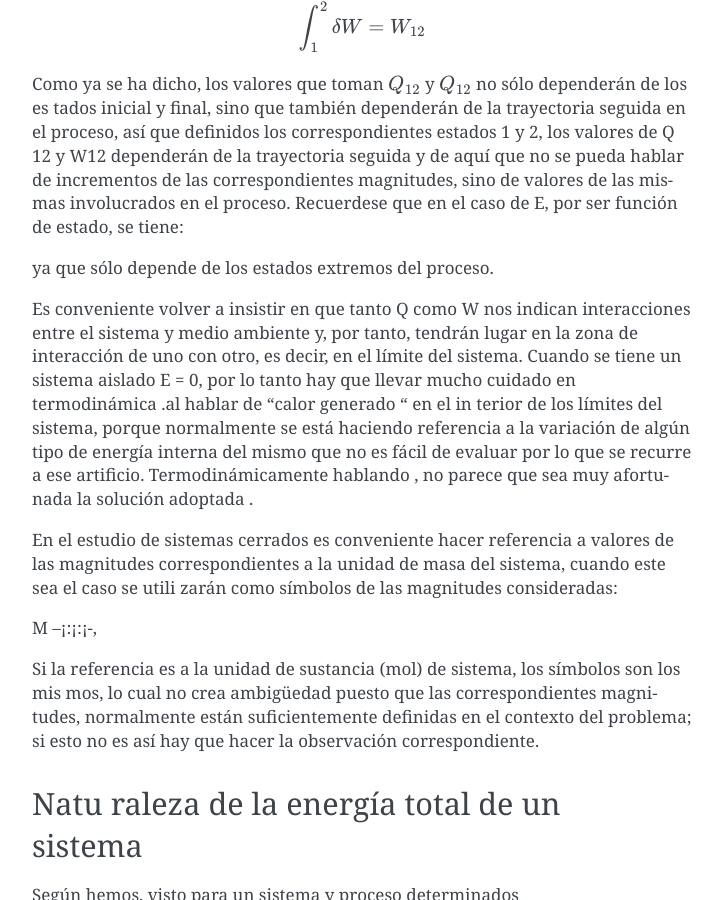
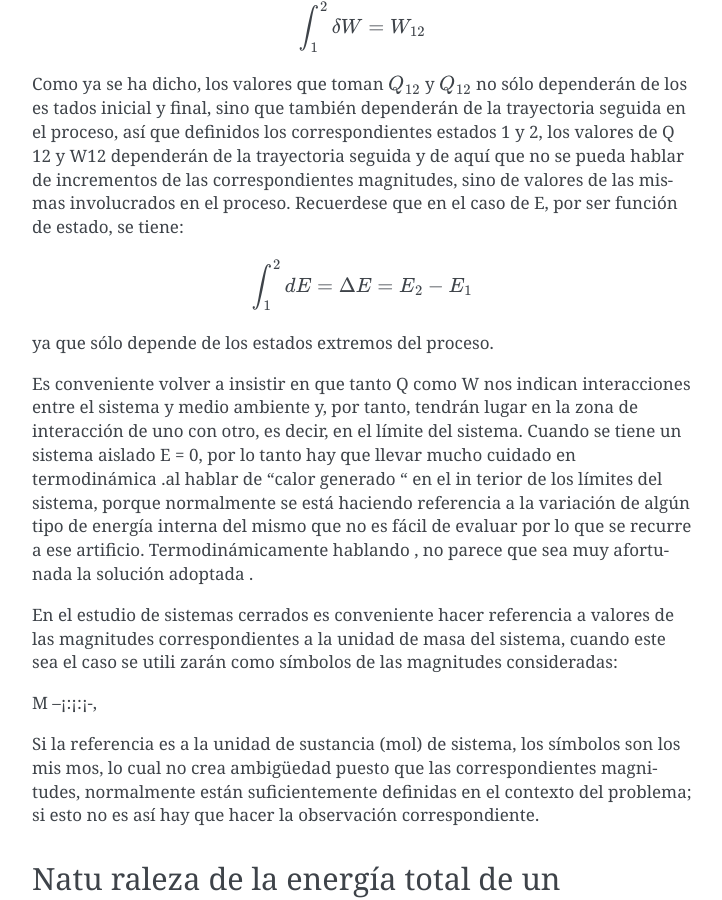
Before and after one commit to mantielero/termodinamica, a Sphinx documentation site: the page built from source/primer_principio_primer_principio.rst, in a window 1280 px wide and 900 px high, scrolled down 4122 px. Shown: the whole window, without its empty margins (388-1110 px from the left). Built offline with Sphinx 7.4.7, drawn with Linux system fonts in a browser that asks for light colours; pages that are not in the unit, such as notebooks, are missing from menus.

Commit message:
Update primer_principio_primer_principio.rst

```diff
--- a/source/primer_principio_primer_principio.rst
+++ b/source/primer_principio_primer_principio.rst
@@ -124,7 +124,9 @@ En donde se utilizan los símbolos :math:`\delta` para tener en cuenta el hecho
 
 Como ya se ha dicho, los valores que toman :math:`Q_{12}` y :math:`Q_{12}`  no sólo dependerán de los es­ tados inicial y final, sino que también dependerán de la trayectoria seguida en el proceso, así que definidos los correspondientes estados 1 y 2, los valores de Q 12 y W12 dependerán de la trayectoria seguida y de aquí que no se pueda hablar de incrementos de las correspondientes magnitudes, sino de valores de las mismas involucrados en el proceso. Recuerdese que en el caso de E, por ser función de estado, se tiene:
 
+.. math::
 
+   \int_1^2  dE = \Delta E = E_2 - E_1
 
 ya que sólo depende de los estados extremos del proceso.
 
```
